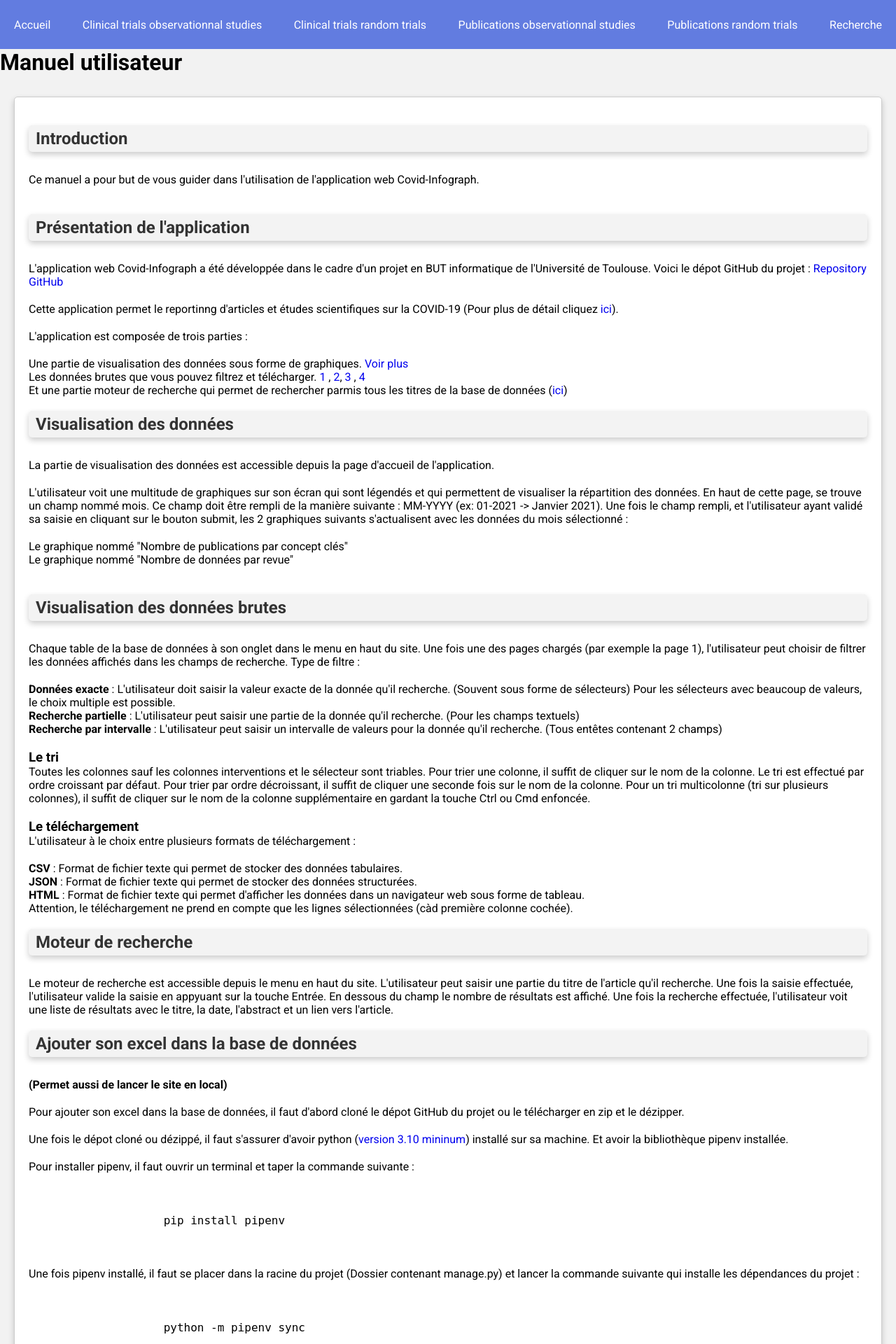
After one commit to JulesLscx/covid_infograph, a Django app: page /guide/ in a window 1280 px wide. The commit adds this page. Shown: the top 1920 px of the page at 70% size. Run offline with Django 4.2, Linux system fonts and the light colour scheme.

Commit message:
Ajout du manuel utilisateur

```diff
--- a/covid_infograph/template/components/footer.html
+++ b/covid_infograph/template/components/footer.html
@@ -19,7 +19,7 @@
 
     <div>
         <ul>
-            <li><a href="{% url 'readme' %}" target="_blank">Guide d'utilisation</a>
+            <li><a href="{% url 'guide' %}" target="_blank">Guide d'utilisation</a>
             </li>
             <li><a href="{% url 'readme' %}"> Plus d'informations</a></li>
         </ul>
--- a/covid_infograph/template/css/style.css
+++ b/covid_infograph/template/css/style.css
@@ -157,3 +157,31 @@ footer>div {
     color: #ffff;
     padding: 10px;
 }
+
+pre code {
+    display: block;
+    background: none;
+    white-space: pre;
+    -webkit-overflow-scrolling: touch;
+    overflow-x: scroll;
+    max-width: 100%;
+    min-width: 100px;
+    padding: 0;
+}
+
+code {
+    font-family: MyFancyCustomFont, monospace;
+    font-size: inherit;
+}
+
+/* Code in text */
+p>code,
+li>code,
+dd>code,
+td>code {
+    background: #ffeff0;
+    word-wrap: break-word;
+    box-decoration-break: clone;
+    padding: .1rem .3rem .2rem;
+    border-radius: .2rem;
+}
--- /dev/null
+++ b/covid_infograph/template/html/guide.html
@@ -0,0 +1,322 @@
+{% load static %}
+{% include 'accueil.html' %}
+{% block content %}
+<title>Manuel utilisateur</title>
+
+<body>
+
+    <h1>
+        Manuel utilisateur
+    </h1>
+    <main class="bloc-info">
+        <h2>Introduction</h2>
+        <p>
+            Ce manuel a pour but de vous guider dans l'utilisation de l'application web Covid-Infograph.
+        </p>
+        <h2>Présentation de l'application</h2>
+        <p>
+            L'application web Covid-Infograph a été développée dans le cadre d'un projet en BUT informatique de
+            l'Université
+            de Toulouse.
+            Voici le dépot GitHub du projet : <a href="https://github.com/JulesLscx/covid_infograph" target="_blank">
+                Repository GitHub
+            </a>
+        </p>
+        <p>
+            Cette application permet le reportinng d'articles et études scientifiques sur la COVID-19 (Pour plus de
+            détail
+            cliquez <a href="/readme">ici</a>).
+        </p>
+        <p>
+            L'application est composée de trois parties :
+        </p>
+        <ul>
+            <li>
+                Une partie de visualisation des données sous forme de graphiques. <a href="/">Voir plus</a>
+
+            </li>
+            <li>
+                Les données brutes que vous pouvez filtrez et télécharger. <a href="/display/1/0">1</a>
+                , <a href="/display/2/0">2</a>, <a href="/display/3/0">3 </a> , <a href="/display/4/0">4</a>
+            </li>
+            <li>
+                Et une partie moteur de recherche qui permet de rechercher parmis tous les titres de la base de données
+                (<a href="/search">ici</a>)
+            </li>
+        </ul>
+        <h2>Visualisation des données</h2>
+        <p>
+            La partie de visualisation des données est accessible depuis la page d'accueil de l'application.
+        </p>
+        <p>
+            L'utilisateur voit une multitude de graphiques sur son écran qui sont légendés et qui permettent de
+            visualiser
+            la répartition des données.
+            En haut de cette page, se trouve un champ nommé mois.
+            Ce champ doit être rempli de la manière suivante : MM-YYYY (ex: 01-2021 -> Janvier 2021).
+            Une fois le champ rempli, et l'utilisateur ayant validé sa saisie en cliquant sur le bouton submit, les 2
+            graphiques suivants s'actualisent avec les données du mois sélectionné :
+        <ul>
+            <li>
+                Le graphique nommé "Nombre de publications par concept clés"
+            </li>
+            <li>
+                Le graphique nommé "Nombre de données par revue"
+            </li>
+        </ul>
+        </p>
+        <h2>
+            Visualisation des données brutes
+        </h2>
+        <p>
+            Chaque table de la base de données à son onglet dans le menu en haut du site.
+            Une fois une des pages chargés (par exemple la page 1), l'utilisateur peut choisir de filtrer les données
+            affichés dans les champs de recherche.
+            Type de filtre :
+        <ul>
+            <li>
+                <b>Données exacte</b> : L'utilisateur doit saisir la valeur exacte de la donnée qu'il recherche.
+                (Souvent
+                sous forme de sélecteurs)
+                Pour les sélecteurs avec beaucoup de valeurs, le choix multiple est possible.
+            </li>
+            <li>
+                <b>Recherche partielle</b> : L'utilisateur peut saisir une partie de la donnée qu'il recherche. (Pour
+                les
+                champs textuels)
+            </li>
+            <li>
+                <b>Recherche par intervalle</b> : L'utilisateur peut saisir un intervalle de valeurs pour la donnée
+                qu'il
+                recherche. (Tous entêtes contenant 2 champs)
+            </li>
+            </p>
+            <h3>
+                Le tri
+            </h3>
+            <p>
+                Toutes les colonnes sauf les colonnes interventions et le sélecteur sont triables.
+                Pour trier une colonne, il suffit de cliquer sur le nom de la colonne.
+                Le tri est effectué par ordre croissant par défaut.
+                Pour trier par ordre décroissant, il suffit de cliquer une seconde fois sur le nom de la colonne.
+                Pour un tri multicolonne (tri sur plusieurs colonnes), il suffit de cliquer sur le nom de la colonne
+                supplémentaire en gardant la touche Ctrl ou Cmd enfoncée.
+            </p>
+            <h3>
+                Le téléchargement
+            </h3>
+            <p>
+                L'utilisateur à le choix entre plusieurs formats de téléchargement :
+            <ul>
+                <li>
+                    <b>CSV</b> : Format de fichier texte qui permet de stocker des données tabulaires.
+                </li>
+                <li>
+                    <b>JSON</b> : Format de fichier texte qui permet de stocker des données structurées.
+                </li>
+                <li>
+                    <b>HTML</b> : Format de fichier texte qui permet d'afficher les données dans un navigateur web sous
+                    forme de tableau.
+                </li>
+            </ul>
+            Attention, le téléchargement ne prend en compte que les lignes sélectionnées (càd première colonne cochée).
+            </p>
+            <h2>
+                Moteur de recherche
+            </h2>
+            <p>
+                Le moteur de recherche est accessible depuis le menu en haut du site.
+                L'utilisateur peut saisir une partie du titre de l'article qu'il recherche.
+                Une fois la saisie effectuée, l'utilisateur valide la saisie en appyuant sur la touche Entrée.
+                En dessous du champ le nombre de résultats est affiché.
+                Une fois la recherche effectuée, l'utilisateur voit une liste de résultats avec le titre, la date,
+                l'abstract et un lien vers l'article.
+            </p>
+            <section id="database">
+                <h2>
+                    Ajouter son excel dans la base de données
+                </h2>
+                <p>
+                    <b>(Permet aussi de lancer le site en local)</b>
+                </p>
+                <p>
+                    Pour ajouter son excel dans la base de données, il faut d'abord cloné le dépot GitHub du projet ou
+                    le
+                    télécharger en zip et le dézipper.
+                </p>
+                <p>
+                    Une fois le dépot cloné ou dézippé, il faut s'assurer d'avoir python (<a
+                        href="https://www.python.org/downloads/release/python-3100/">version 3.10
+                        mininum</a>) installé sur sa
+                    machine. Et avoir la bibliothèque pipenv installée.
+                </p>
+                <p>
+                    Pour installer pipenv, il faut ouvrir un terminal et taper la commande suivante :
+                </p>
+                <pre>
+                <code>
+                    pip install pipenv
+                </code>
+            </pre>
+                <p>
+                    Une fois pipenv installé, il faut se placer dans la racine du projet (Dossier contenant manage.py)
+                    et
+                    lancer la commande suivante qui installe les dépendances du projet :
+                </p>
+                <pre>
+                <code>
+                    python -m pipenv sync
+                </code>
+            </pre>
+                <p>
+                    Une fois les dépendances installées, il faut rentrer dans l'environnement virtuel du projet avec la
+                    commande suivante :
+                </p>
+                <pre>
+                <code>
+                    python -m pipenv shell
+                </code>
+            </pre>
+                <p>
+                    Une fois cela fait il faut mettre le excel dans le dossier excel du projet
+                    ('/covid_infograph/files/excel').
+                    Dès que le fichier se trouve dans le dossier vous pouvez lancer la commande suivante :
+                </p>
+                <pre>
+                <code>
+                    python .\covid_infograph\files\database_add.py [nom du fichier excel]
+                </code>
+            </pre>
+                <p>
+                    Une fois la commande lancée, le fichier excel est ajouté à la base de données.
+                </p>
+                <h3>
+                    Quelques commandes utiles
+                </h3>
+                <p>
+                    Pour quitter l'environnement virtuel du projet, il faut taper la commande suivante :
+                </p>
+                <pre>
+                <code>
+                    exit
+                </code>
+            </pre>
+                <p>
+                    Pour lancer le serveur de développement, il faut se placer dans la racine du projet et taper la
+                    commande suivante :
+                </p>
+                <pre>
+                <code>
+                    python manage.py runserver
+                </code>
+            </pre>
+                <p>
+                    Pour vider la base de données, il faut taper la commande suivante :
+                </p>
+                <pre>
+                <code>
+                    python .\covid_infograph\files\database_add.py clear
+                </code>
+            </pre>
+            </section>
+            <div>
+                Pour plus d'informations, envoyez nous un mail ou poser votre question dans un des issues du projet sur
+                <a href="https://github.com/JulesLscx/covid_infograph">GitHub</a>.
+            </div>
+    </main>
+</body>
+{% endblock %}
+{% block css %}
+<link rel="stylesheet" href="{% static 'css/style.css' %}">
+<style>
+    * {
+        padding: 0;
+        margin: 0;
+        box-sizing: border-box;
+        text-decoration: none;
+        list-style: none;
+        font-family: 'Roboto', sans-serif;
+    }
+
+    header,
+    footer {
+        margin: 0;
+    }
+
+    /*.sous-bloc:hover {
+background-color: lightgray;
+margin: 0;
+
+}*/
+
+    h2 {
+        background-color: #f3f3f3;
+        border-radius: 5px;
+    }
+
+    .bloc-info {
+        display: flex;
+        flex-direction: column;
+        box-shadow: 0 4px 8px 0 rgba(0, 0, 0, 0.2);
+        border-radius: 5px;
+        border: 1px solid #ccc;
+    }
+
+    /* Style pour le corps de la page */
+    body {
+        font-family: Arial, sans-serif;
+        background-color: #f2f2f2;
+
+    }
+
+    /* Style pour la navigation */
+    .bloc-info {
+        background-color: #fff;
+        display: flex;
+        justify-content: space-between;
+        padding: 20px;
+        margin-right: 20px;
+        margin-left: 20px;
+        margin-top: 30px;
+
+    }
+
+    /* Style pour les titres de section */
+    h2 {
+        color: #333;
+        font-size: 24px;
+        margin-top: 20px;
+        padding: 5px 10px;
+        box-shadow: 0 4px 8px 0 rgba(0, 0, 0, 0.2);
+        margin-bottom: 30px;
+    }
+
+    /* Style pour les paragraphes */
+    body>p {
+        color: #555;
+        font-size: 16px;
+        line-height: 1.5;
+    }
+
+    /* Style pour les liens */
+    body>a {
+        color: #008CBA;
+        text-decoration: none;
+    }
+
+    a:hover {
+        text-decoration: underline;
+    }
+
+    .bloc-info>div {
+        margin-bottom: 30px;
+    }
+
+    /*Space between paragraphs*/
+    p {
+        margin-bottom: 20px;
+    }
+</style>
+{% endblock %}
+
+{% include 'footer.html' %}
--- a/covid_infograph/urls.py
+++ b/covid_infograph/urls.py
@@ -29,4 +29,5 @@ urlpatterns = [
     path('search/', views.recherchePage, name='search'),
     path('search/<str:text>', views.rechercheText, name='search'),
     path('readme/', views.readme, name='readme'),
+    path('guide/', views.guide, name='guide'),
 ]
--- a/covid_infograph/views.py
+++ b/covid_infograph/views.py
@@ -15,6 +15,10 @@ from django import forms
 from .forms import DateForm
 from .graph import *
 from django.http import JsonResponse
+
+
+def guide(request):
+    return render(request, 'guide.html')
 
 
 def find_all(request, page, limit=100):
```
